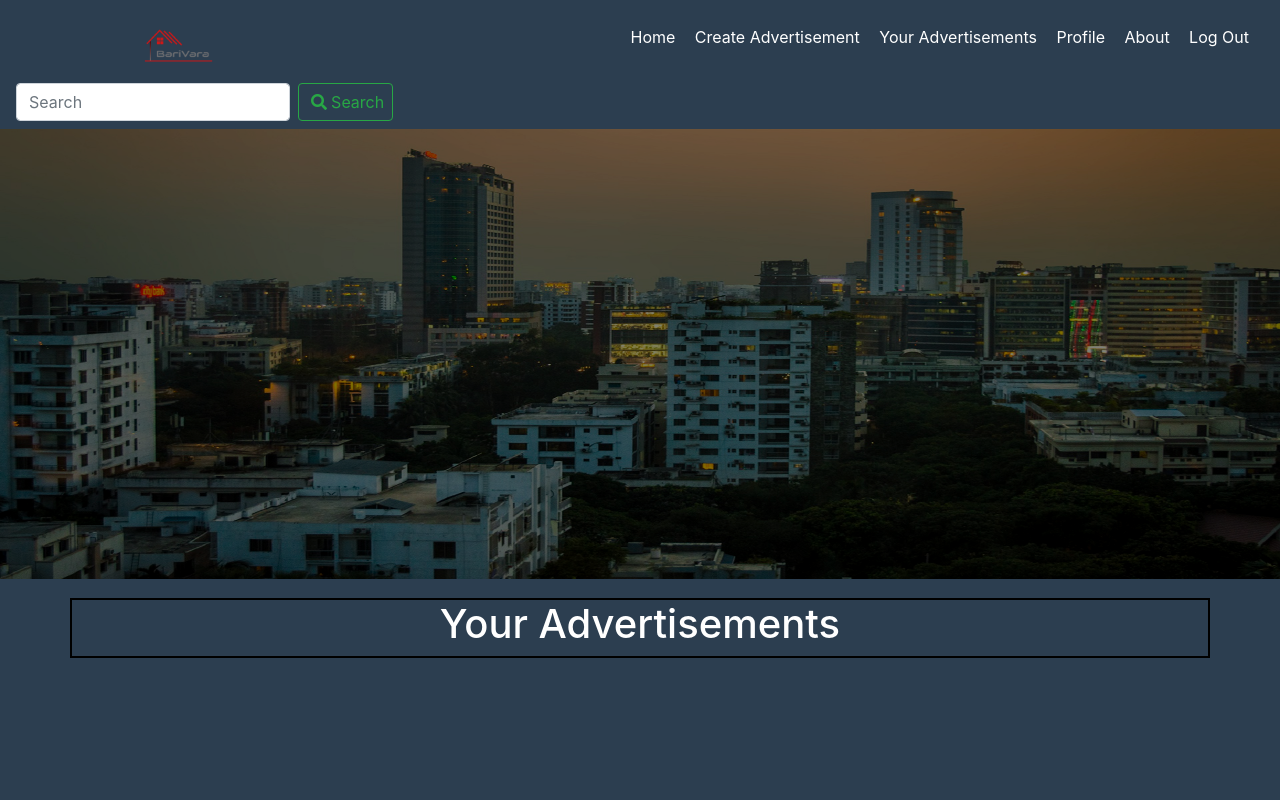
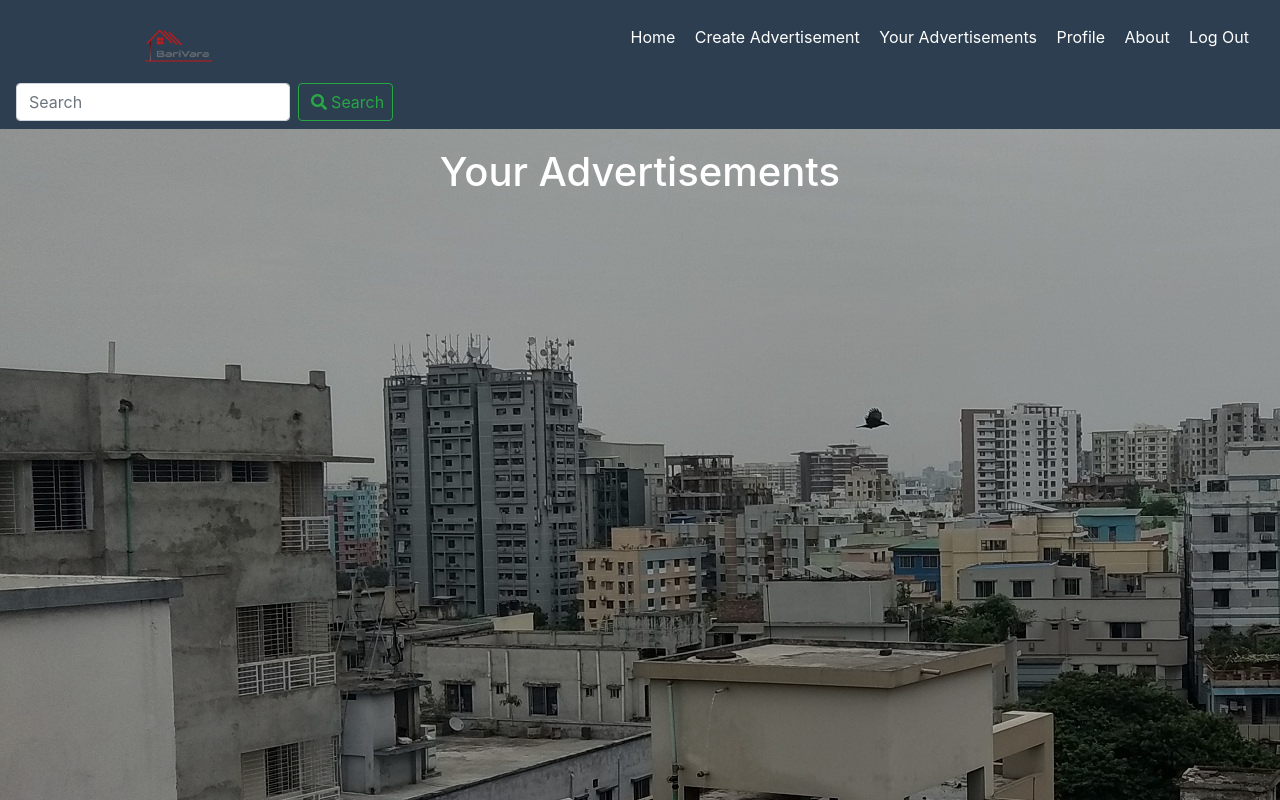
Before and after one commit to Muniat/BariVara, a Django app: page /BariVara/your_advertisements in a window 1280 px wide. Run offline with Django 3.2, Linux system fonts and the light colour scheme; data comes from the database, SQL or seed files in the repository; both versions use the stored data as it was after the commit; some libraries are stand-ins or nearby versions.

Commit message:
changed frontend of some pages

```diff
--- a/DjangoProject/BariVara/templates/BariVara/Base.html
+++ b/DjangoProject/BariVara/templates/BariVara/Base.html
@@ -11,11 +11,12 @@
 </head>
 <style>
     body{
-        background-color: #2C3E50;
+      background-color: #2C3E50;
+      background:linear-gradient(rgba(0,0,0,.3),rgba(0,0,0,.3)),url('/BariVara/static/BariVara/City0.jpg') no-repeat;
     }
     nav{
         width: 100%;
-
+        background-color: #2C3E50;
         }
         nav img{
             width: 6%;
@@ -44,6 +45,7 @@
         }
 
         .carousel-item img{
+
             height: 450px;
             filter: brightness(50%);
         }
@@ -68,29 +70,7 @@
          <button class="btn btn-outline-success my-2 my-sm-0" type="submit"><i class="fas fa-search"></i><a>Search</a></button>
         </form>
     </nav>
-    <div id="carouselExampleSlidesOnly" class="carousel slide" data-ride="carousel">
-        <div class="carousel-inner">
-          <div class="carousel-item active">
-            <img class="d-block w-100 " src="{% static 'BariVara/City1.jpg' %}" alt="First slide">
-          </div>
-          <div class="carousel-item">
-            <img class="d-block w-100 " src="{% static 'BariVara/City2.jpg' %}" alt="Second slide">
-          </div>
-          <div class="carousel-item">
-            <img class="d-block w-100 " src="{% static 'BariVara/City3.jpg' %}" alt="Third slide">
-          </div>
-          <div class="carousel-item">
-            <img class="d-block w-100 " src="{% static 'BariVara/City4.jpg' %}" alt="Third slide">
-          </div>
-          <div class="carousel-item">
-            <img class="d-block w-100 " src="{% static 'BariVara/City5.jpg' %}" alt="Third slide">
-          </div>
-          <div class="carousel-item">
-            <img class="d-block w-100 " src="{% static 'BariVara/City0.jpg' %}" alt="Third slide">
-          </div>
 
-        </div>
-      </div>
       {% block content %}
 
 
--- a/DjangoProject/BariVara/templates/BariVara/HomePage.html
+++ b/DjangoProject/BariVara/templates/BariVara/HomePage.html
@@ -16,11 +16,12 @@
         margin: 2%;
       }
     </style>
+
 <div class="container">
   <div class="row">
 {% for advertisement in advertisements %}
     <div class="col-sm">
-      <div class="card" style="width: 18rem;">
+      <div class="card" style="width: 16rem;">
         <div class="card-body">
           <h5 class="card-title">{{advertisement.place}}</h5>
           <p>House/Apartment Size: {{advertisement.size}} squarefeet</p>
@@ -39,6 +40,9 @@
 
   </div>
 </div>
+
+
+
 
 
 
--- a/DjangoProject/BariVara/templates/BariVara/your_advertisements.html
+++ b/DjangoProject/BariVara/templates/BariVara/your_advertisements.html
@@ -10,7 +10,7 @@
 {% endif %}
 <style>
    .container{
-     border: 2px solid black;
+
      margin-top: 1.5%;
    }
    .container h1{
@@ -30,7 +30,7 @@
 {% if advertisement.owner == user %}
 
   <div class="col-3">
-    <div class="card" style="width: 18rem;">
+    <div class="card" style="width: 16rem;">
       <div class="card-body">
         <h5 class="card-title">{{advertisement.place}}</h5>
         <p>House/Apartment Size: {{advertisement.size}} squarefeet</p>
--- a/DjangoProject/BariVara/urls.py
+++ b/DjangoProject/BariVara/urls.py
@@ -12,7 +12,7 @@ urlpatterns = [
 
     path('', AdvertisementListView.as_view(), name='HomePage'),
     path('advertisements/<int:pk>/',AdvertisementDetailsView.as_view() , name='advertisement_details'),
-    path('/create_advertisements',AdvertisementCreateView.as_view(), name='create_advertisements'),
+    path('create_advertisements',AdvertisementCreateView.as_view(), name='create_advertisements'),
     path('your_advertisements',views.your_advertisements, name='your_advertisements'),
     path('advertisements/<int:pk>/update',AdvertisementUpdateView.as_view() , name='advertisement_update'),
     path('advertisements/<int:pk>/delete',AdvertisementDeleteView.as_view() , name='advertisement_delete'),
```
Also changed, not shown: DjangoProject/db.sqlite3.
